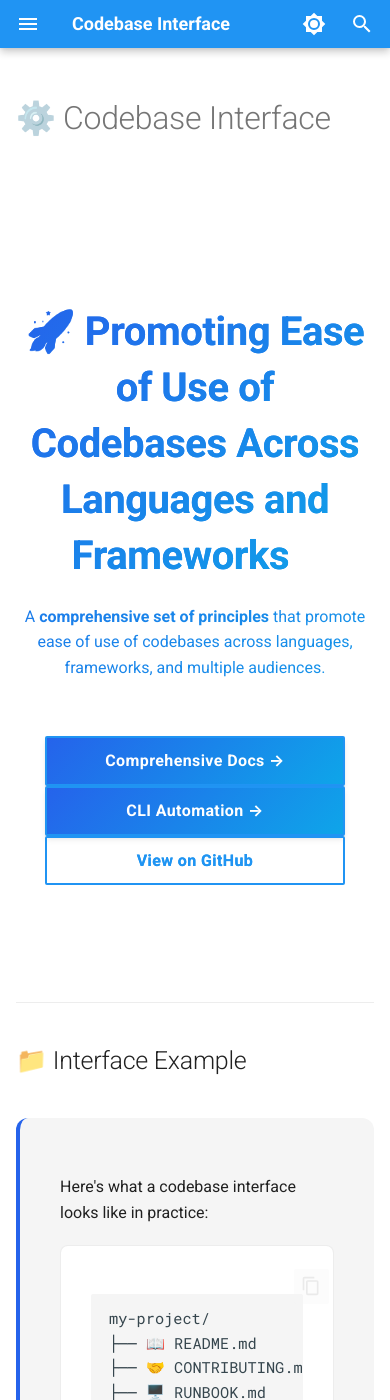
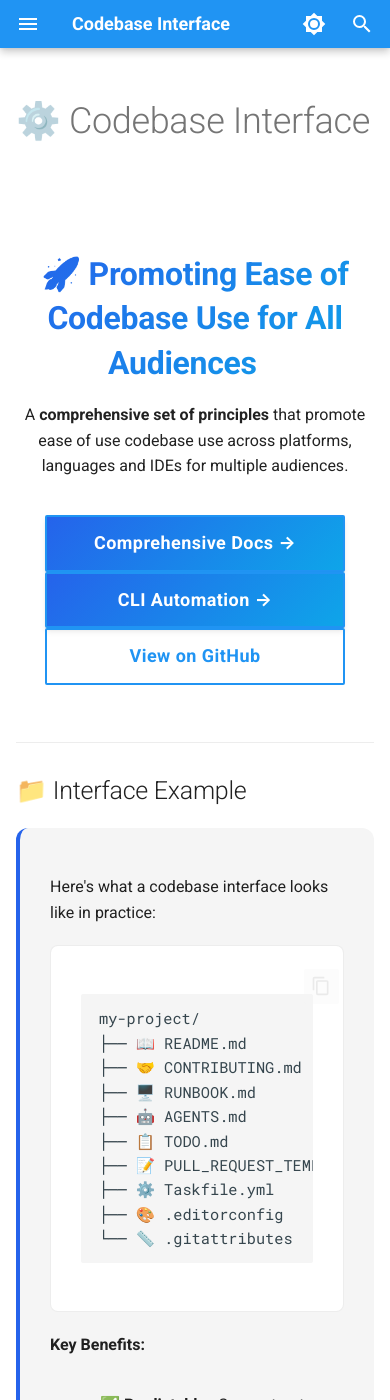
Before and after one commit to codebase-interface/codebase-interface.github.io, an MkDocs documentation site: the page built from docs/index.md, in a window 390 px wide and 1400 px high. Built offline with MkDocs 1.6.1 and Material for MkDocs 9.7.7, drawn with Linux system fonts in a browser that asks for light colours; comment, search, counter and statistics services are not loaded; the version menu is left out; some of the changed text lies outside the part shown.

Commit message:
docs: update styles and content for mobile optimization and clarity in index.md and extra.css

```diff
--- a/docs/assets/stylesheets/extra.css
+++ b/docs/assets/stylesheets/extra.css
@@ -12,19 +12,15 @@
   --ci-shadow-lg: 0 10px 15px -3px rgba(0, 0, 0, 0.1), 0 4px 6px -2px rgba(0, 0, 0, 0.05);
 }
 
-/* Hero Section Styling */
+/* Hero Section Styling - Mobile Optimized */
 .hero-section {
   text-align: center;
-  padding: 3rem 0;
-  background: var(--ci-gradient);
-  background-clip: text;
-  -webkit-background-clip: text;
-  color: transparent;
-  margin-bottom: 2rem;
+  padding: 1.5rem 0;
+  margin-bottom: 1rem;
 }
 
 .hero-section h2 {
-  font-size: 2.5rem;
+  font-size: 2rem;
   font-weight: 700;
   margin-bottom: 1rem;
   background: var(--ci-gradient);
@@ -34,11 +30,16 @@
 }
 
 .hero-buttons {
-  margin-top: 2rem;
+  margin-top: 1.5rem;
   display: flex;
-  gap: 1rem;
+  gap: 0.75rem;
   justify-content: center;
   flex-wrap: wrap;
+}
+
+.hero-buttons .md-button {
+  padding: 0.6rem 1rem;
+  font-size: 0.9rem;
 }
 
 /* Interface Example Styling */
@@ -274,23 +275,32 @@
 
 /* Mobile Responsiveness */
 @media (max-width: 768px) {
+  .hero-section {
+    padding: 1rem 0;
+    margin-bottom: 0.5rem;
+  }
+
   .hero-section h2 {
-    font-size: 2rem;
+    font-size: 1.6rem;
+    margin-bottom: 0.75rem;
   }
 
   .hero-buttons {
     flex-direction: column;
-    align-items: center;
+    gap: 0.5rem;
+    margin-top: 1rem;
   }
 
   .hero-buttons .md-button {
     width: 100%;
     max-width: 300px;
+    margin: 0 auto;
   }
 
   .audience-grid,
   .principles-grid {
     grid-template-columns: 1fr;
+    gap: 1rem;
   }
 
   .stats-grid {
@@ -298,7 +308,34 @@
   }
 
   .cta-section {
-    padding: 2rem 1rem;
+    padding: 1.5rem 1rem;
+    margin: 1.5rem 0;
+  }
+
+  .interface-example {
+    padding: 1.5rem;
+    margin: 1rem 0;
+  }
+
+  .principle-card {
+    padding: 1.25rem;
+  }
+}
+
+/* Compact spacing for mobile */
+@media (max-width: 768px) {
+  .md-typeset h1 {
+    margin-bottom: 0.5rem;
+    font-size: 1.8rem;
+  }
+
+  .md-typeset h2 {
+    margin-top: 1.5rem;
+    margin-bottom: 0.75rem;
+  }
+
+  .md-typeset hr {
+    margin: 1rem 0;
   }
 }
 
--- a/docs/index.md
+++ b/docs/index.md
@@ -19,9 +19,9 @@ search:
 
 <div class="hero-section" markdown>
 
-## 🚀 Promoting Ease of Use of Codebases Across Languages and Frameworks
+## 🚀 Promoting Ease of Codebase Use for All Audiences
 
-A **comprehensive set of principles** that promote ease of use of codebases across languages, frameworks, and multiple audiences.
+A **comprehensive set of principles** that promote ease of use codebase use across platforms, languages and IDEs for multiple audiences.
 
 <div class="hero-buttons" markdown>
 [Comprehensive Docs →](https://codebaseinterface.org/docs){ .md-button .md-button--primary }
```
Also changed, not shown: other parts of docs/index.md (+3 -3 lines).
